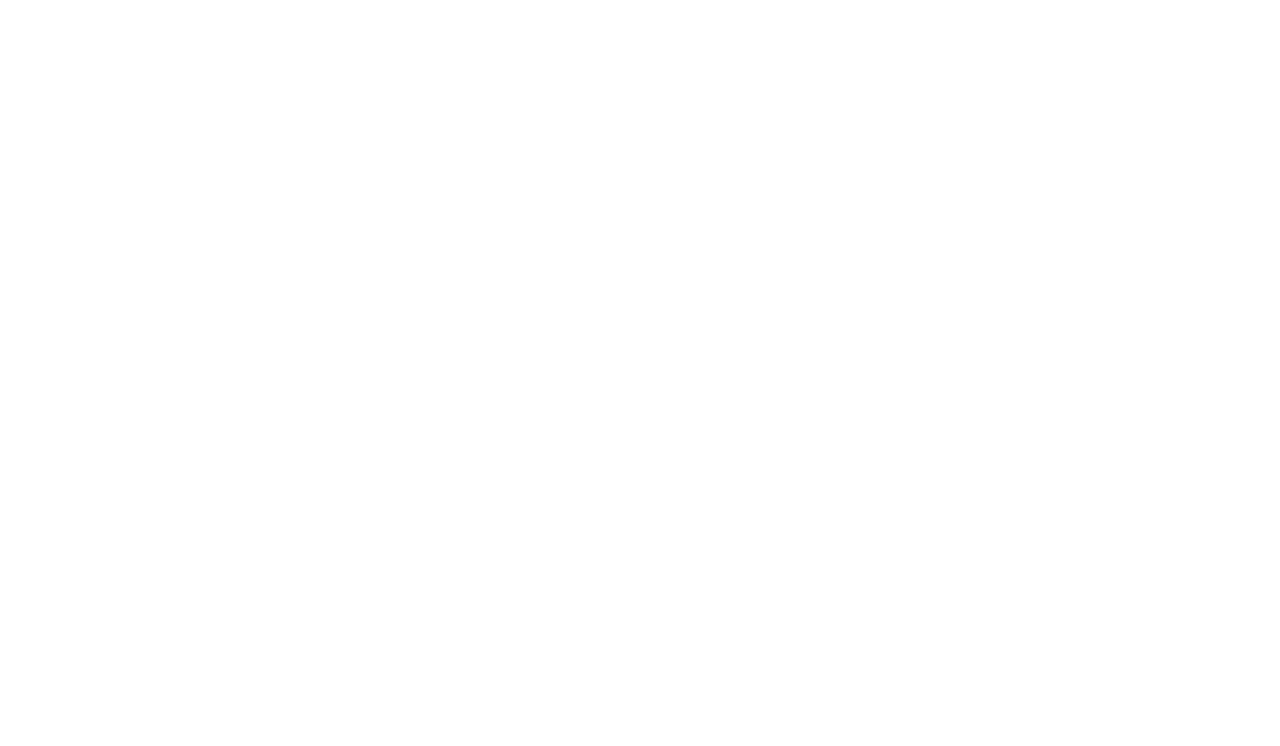
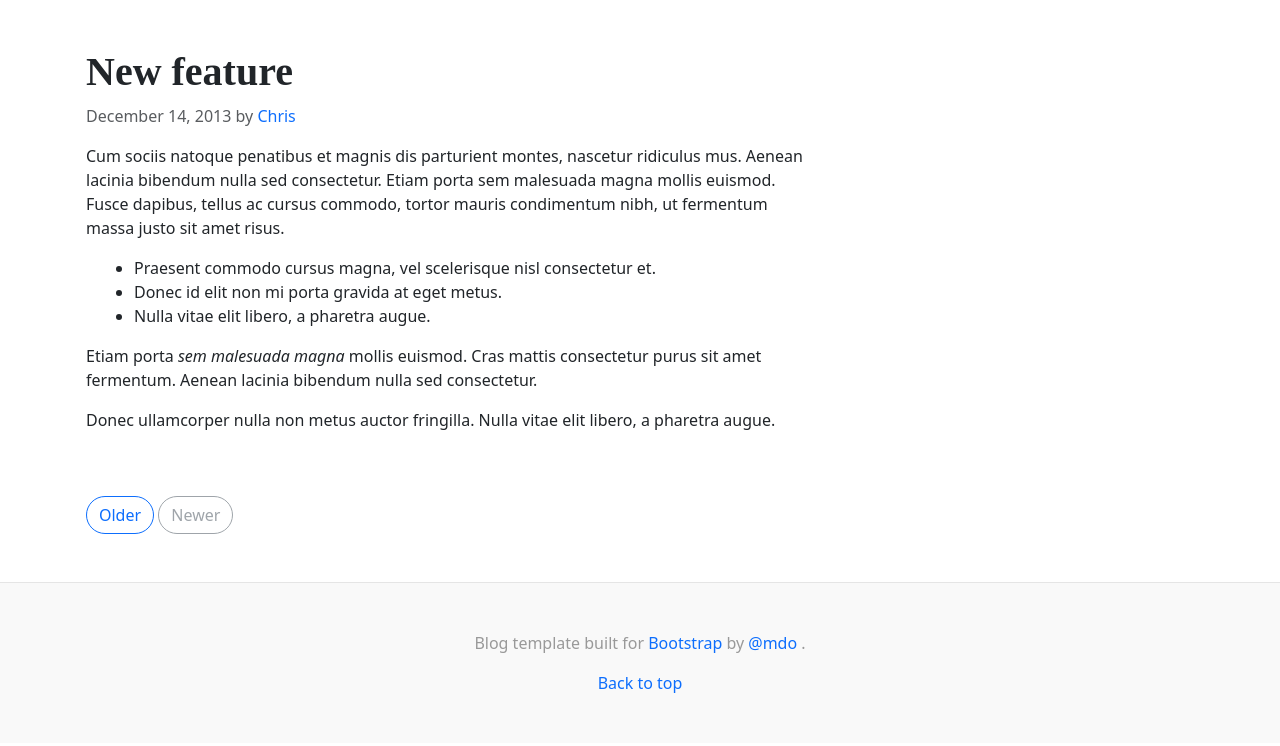
Before and after one commit to busracogul/blog-website, a plain HTML site: page index.html in a window 1280 px wide. Drawn offline with nearby package versions, Linux system fonts and the light colour scheme.

Commit message:
add new feature and footer

```diff
--- a/index.html
+++ b/index.html
@@ -8,8 +8,49 @@
     <link rel="stylesheet" href="./style.css">
 </head>
 <body>
-
-
+    <!-- New feature Section -->
+     <section>
+        <div class="container px-3 py-5">
+            <div class="blog-new">
+                <div class="row">
+                    <div class="col-md-8">
+                        <h2 class="new-title fw-bold fst-Times New Roman">New feature</h2>
+                        <p class="new-meta text-muted">December 14, 2013 by
+                            <a href="#">Chris</a>
+                        </p>
+                        <p class="new-text">Cum sociis natoque penatibus et magnis dis parturient montes, nascetur ridiculus mus. Aenean lacinia bibendum nulla sed consectetur. Etiam porta sem malesuada magna mollis euismod. Fusce dapibus, tellus ac cursus commodo, tortor mauris condimentum nibh, ut fermentum massa justo sit amet risus.</p>
+                        <ul class="new-list px-5">
+                            <li>Praesent commodo cursus magna, vel scelerisque nisl consectetur et.</li>
+                            <li>Donec id elit non mi porta gravida at eget metus.</li>
+                            <li>Nulla vitae elit libero, a pharetra augue.</li>
+                        </ul>
+                        <p class="new-text-2">Etiam porta <i>sem malesuada magna</i> mollis euismod. Cras mattis consectetur purus sit amet fermentum. Aenean lacinia bibendum nulla sed consectetur.</p>
+                        <p class="new-text-3">Donec ullamcorper nulla non metus auctor fringilla. Nulla vitae elit libero, a pharetra augue.</p>
+                        <div class="new-button pt-5">
+                            <button type="button" class="btn btn-outline-primary rounded-pill">Older</button>
+                            <button type="button" class="btn btn-outline-secondary rounded-pill" disabled>Newer</button>
+                        </div>
+                    </div>
+                </div>
+            </div>
+        </div>
+     </section>
+     <!-- Footer Section -->
+      <footer>
+            <div class="blog-footer pt-5">
+                <p>
+                    Blog template built for
+                    <a href="https://getbootstrap.com/">Bootstrap</a>
+                    by
+                    <a href="https://twitter.com/mdo">@mdo</a>
+                    .
+                </p>
+                <p>
+                    <a href="#">Back to top</a>
+                </p>
+            </div>
+        </div>
+      </footer>
     <script src="https://cdn.jsdelivr.net/npm/bootstrap@5.3.3/dist/js/bootstrap.bundle.min.js" integrity="sha384-YvpcrYf0tY3lHB60NNkmXc5s9fDVZLESaAA55NDzOxhy9GkcIdslK1eN7N6jIeHz" crossorigin="anonymous"></script>
 </body>
 </html>
--- a/style.css
+++ b/style.css
@@ -0,0 +1,27 @@
+*{
+    box-sizing: border-box;
+}
+.blog-new h2{
+    font-family: 'Times New Roman', Times, serif;
+    font-size: 2.5rem;
+}
+.new-meta a{
+    text-decoration: none;
+}
+.new-meta a:hover{
+    text-decoration:underline;
+}
+.blog-footer{
+    padding: 2rem;
+    color:#999;
+    text-align: center;
+    background-color: #f9f9f9;
+    border-top:0.05rem solid #e5e5e5 ;
+    display: block;
+}
+.blog-footer a{
+    text-decoration: none;
+}
+.blog-footer a:hover{
+    text-decoration: underline;
+}
```
